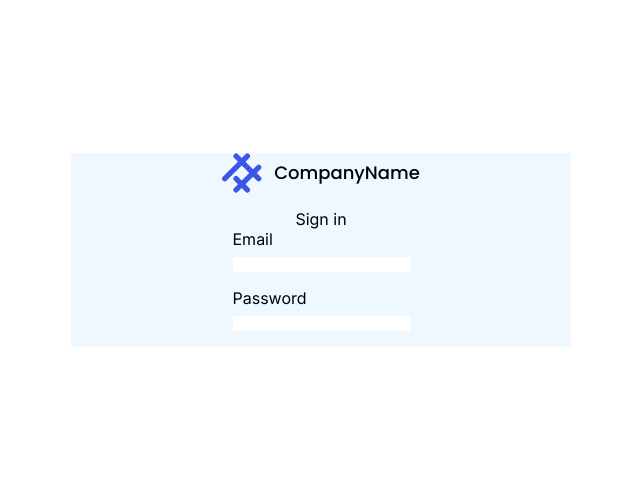
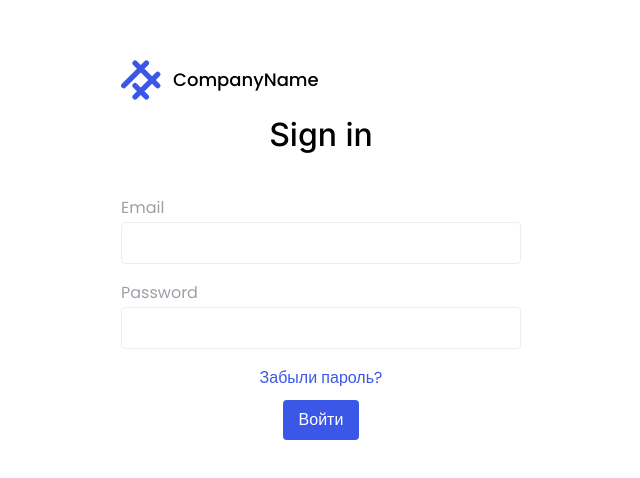
Before and after one commit to blastuha/cam-project, a React (Vite) app: page /auth in a window 1280 px wide. Shown: the part 150-628 px from the top of the page, without its empty margins (319-959 px from the left). Built offline with nearby package versions, Linux system fonts and the light colour scheme.

Commit message:
Дооформил страницу AuthPage

```diff
--- /dev/null
+++ b/src/components/buttons/BlueButton/BlueButton..module.scss
@@ -0,0 +1,17 @@
+.blueButton {
+  padding: 8px 16px;
+  font-size: 1rem;
+  font-weight: 400;
+  line-height: 1.5;
+  border-radius: 0.25rem;
+  transition: color 0.15s ease-in-out, background-color 0.15s ease-in-out,
+    border-color 0.15s ease-in-out, box-shadow 0.15s ease-in-out;
+  cursor: pointer;
+  color: #ffffff;
+  background-color: var(--text-blue-1);
+  border-color: var(--bs-primary);
+
+  &:hover {
+    background-color: #314ac5;
+  }
+}
--- /dev/null
+++ b/src/components/buttons/BlueButton/BlueButton.tsx
@@ -0,0 +1,6 @@
+import React from 'react';
+import styles from './BlueButton..module.scss';
+
+export const BlueButton = ({ text }: { text: string }) => {
+  return <button className={styles.blueButton}>{text}</button>;
+};
--- a/src/pages/AuthPage/AuthPage.module.scss
+++ b/src/pages/AuthPage/AuthPage.module.scss
@@ -7,24 +7,46 @@
   flex-direction: column;
   align-items: center;
   justify-content: center;
-  min-width: 500px;
-  background-color: aliceblue;
+  min-width: 400px;
+  // background-color: aliceblue;
+
+  h1 {
+    font-weight: 500;
+    line-height: 1.2;
+    font-size: 2rem;
+    margin-bottom: 40px;
+    text-align: center !important;
+  }
 }
 
 .companyBlock {
   display: flex;
   align-items: center;
+  align-self: flex-start;
   gap: 12px;
   margin-bottom: 16px;
 
-  font-family: 'Poppins', sans-serif;
-  font-weight: 500;
-  font-style: normal;
-  font-size: 18px;
-  line-height: 24px;
+  span {
+    font-family: 'Poppins', sans-serif;
+    font-weight: 500;
+    font-style: normal;
+    font-size: 18px;
+    line-height: 24px;
+  }
 }
 
 .logoWrapper {
   width: 40px;
   height: 40px;
 }
+
+.forgetPassword {
+  font-family: 'Poppins', sans-serif;
+  color: var(--text-blue-1) !important;
+  box-sizing: border-box;
+  text-decoration: none;
+  margin-bottom: 10px;
+}
+
+.enterButton {
+}
--- a/src/pages/AuthPage/AuthPage.tsx
+++ b/src/pages/AuthPage/AuthPage.tsx
@@ -2,6 +2,7 @@ import React from 'react';
 import styles from './AuthPage.module.scss';
 import SignInForm from './components/SignInForm/SignInForm';
 import { CompanyIcon } from '@components/icons';
+import { BlueButton } from '@components/buttons/BlueButton/BlueButton';
 
 export const AuthPage = () => {
   return (
@@ -15,6 +16,10 @@ export const AuthPage = () => {
         </div>
         <h1>Sign in</h1>
         <SignInForm />
+        <a href="/forget" className={styles.forgetPassword}>
+          Забыли пароль?
+        </a>
+        <BlueButton text="Войти" />
       </div>
     </div>
   );
--- a/src/pages/AuthPage/components/SignInForm/SignInForm.module.scss
+++ b/src/pages/AuthPage/components/SignInForm/SignInForm.module.scss
@@ -1,14 +1,44 @@
 .signInForm {
+  width: 100%;
+  align-self: start;
+  display: flex;
+  flex-direction: column;
+  justify-content: center;
+  align-items: center;
+  // background-color: rgb(221, 207, 207);
 }
 
 .formGroup {
+  width: 100%;
   display: flex;
   flex-direction: column;
   justify-content: center;
-  gap: 8px;
+  gap: 2px;
   margin-bottom: 16px;
 
   label {
-    color: var(--text);
+    font-family: 'Poppins', sans-serif;
+    color: var(--text-gray-1);
+    box-sizing: border-box;
+    display: inline-block;
+  }
+
+  input {
+    color: var(--text-gray-2);
+    font-family: 'Poppins', sans-serif;
+    width: 100%;
+    padding: 0.5rem 0.75rem;
+    font-size: 1rem;
+    font-weight: 400;
+    line-height: 1.5;
+
+    border: 1px solid var(--input-border);
+    border-radius: 4px;
+  }
+
+  input:focus {
+    outline: none;
+    border: 1px solid #6179ed;
+    box-shadow: 0 0 2px var(--text-gray-1);
   }
 }
--- a/src/styles/variables.css
+++ b/src/styles/variables.css
@@ -4,6 +4,8 @@
   --text-blue-1: #3a57e8;
   --text-dark-1: #212529
 
-  --button-hover: #3a57e818;
+  --button-hover: #314ac5;
   --background-1: #F2F3F8;
+
+  --input-border: #eee;
 }
```
